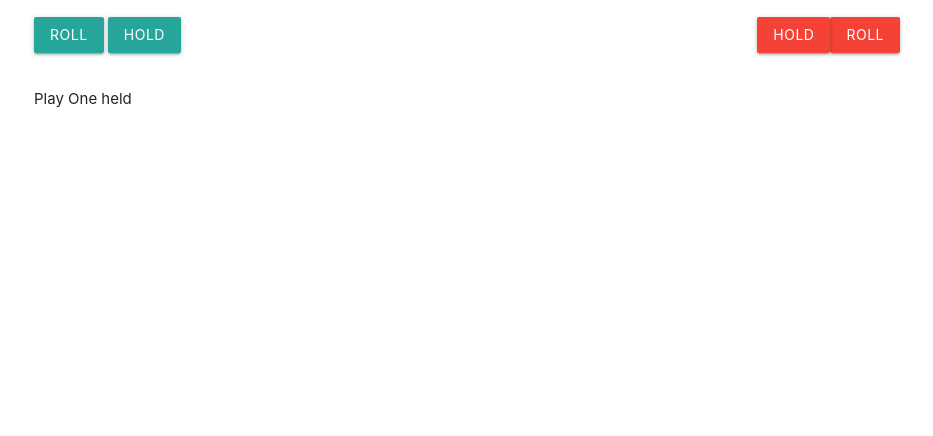
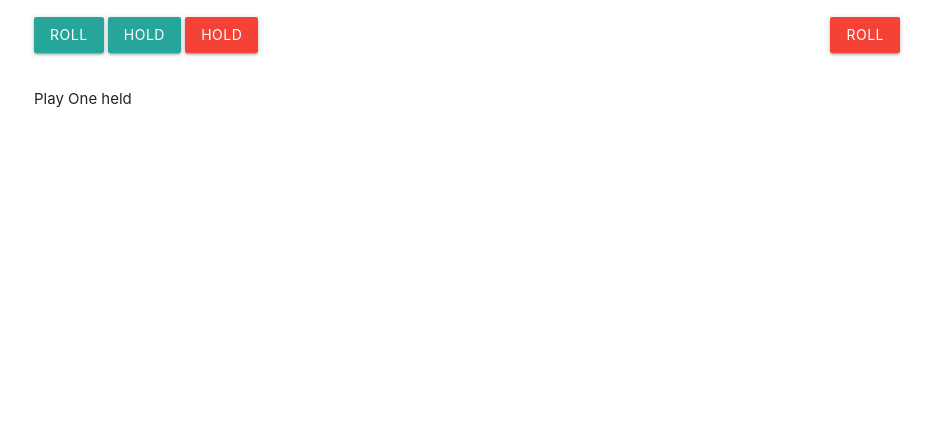
Before and after one commit to MbuguaMwaura/pig-dice, a plain HTML site: page index.html in a window 1280 px wide. Shown: the part 364-800 px from the top of the page, without its empty margins (173-1106 px from the left). Drawn offline with nearby package versions, Linux system fonts and the light colour scheme.

Commit message:
adds a hold two button for player two

```diff
--- a/index.html
+++ b/index.html
@@ -34,7 +34,7 @@
         <button id="p-one-btn" class="btn" onclick="myFunction()">Roll</button>
         <button id="holdone" class="btn">Hold</button>
         <button id="p-two-btn" class="btn red" onclick="myFunction2()">Roll</button>
-        <button id="p-two-btn" class="btn red" onclick="myFunction2()">Hold</button>
+        <button id="holdtwo" class="btn red">Hold</button>
         <div class="row">
             <div class="col s6 m6">
                 <div class="tallyOne">
```
